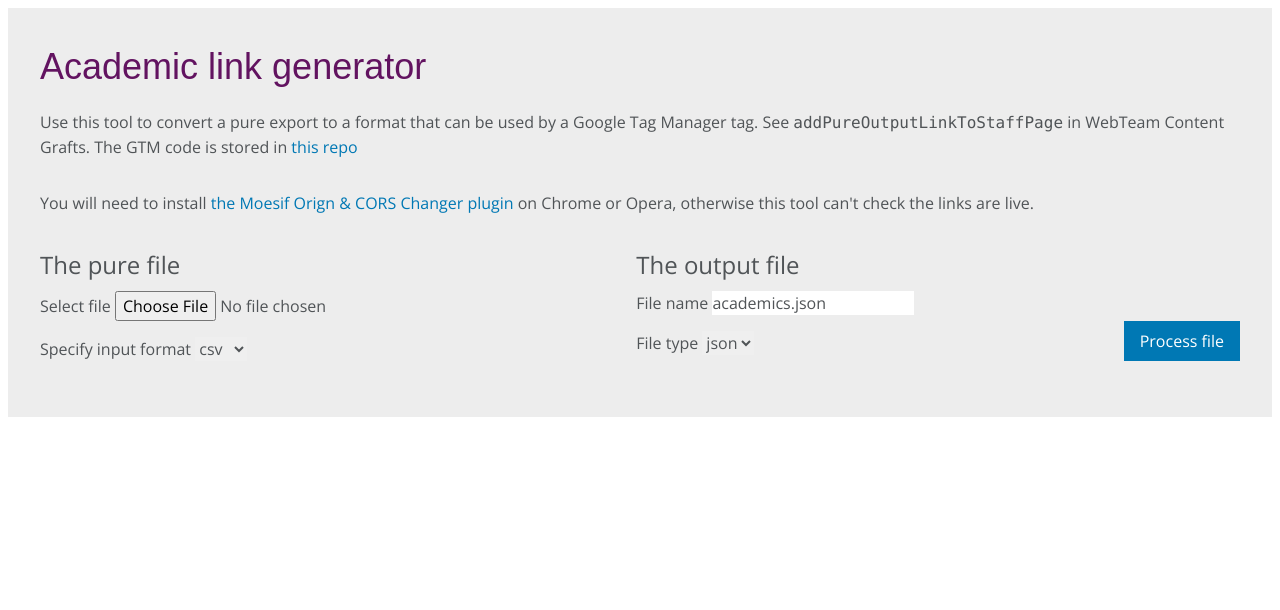
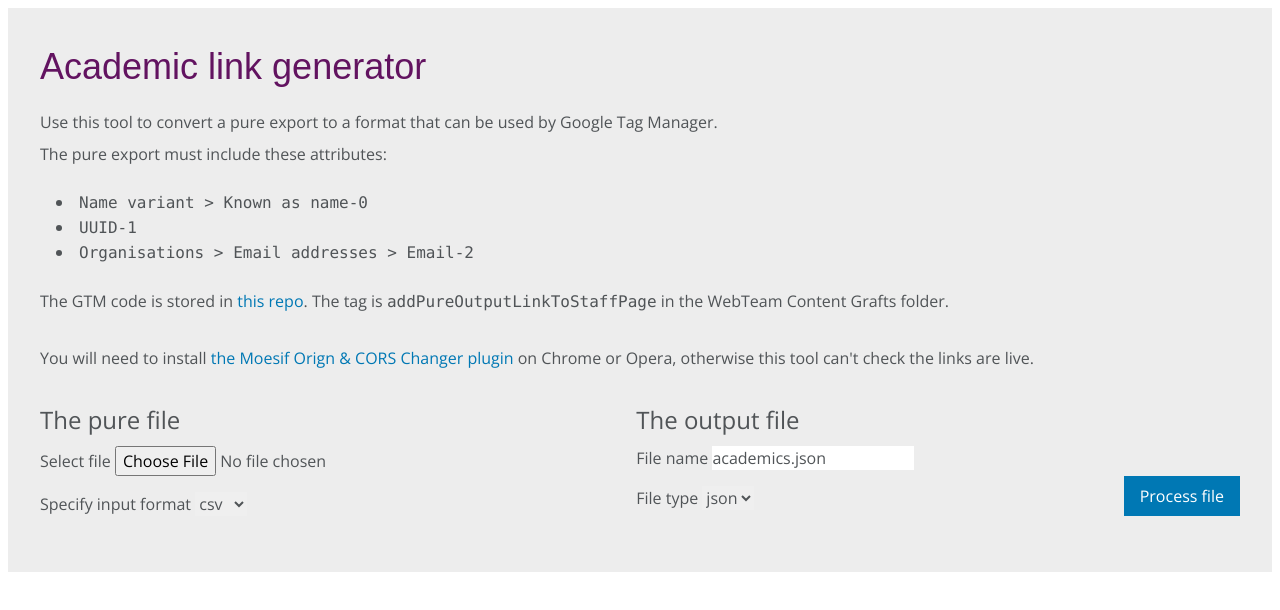
Before and after one commit to WebTeamUoP/html2academics, a Vue app: page / in a window 1280 px wide. Shown: the top 610 px of the page. Built offline with nearby package versions, Linux system fonts and the light colour scheme.

Commit message:
Reworded intro text

```diff
--- a/src/components/App.vue
+++ b/src/components/App.vue
@@ -5,16 +5,39 @@
 				Academic link generator
 			</h1>
 			<div class="py-4">
-				<p>
+				<p class="pb-2">
 					Use this tool to convert a pure export to a format that can
-					be used by a Google Tag Manager tag. See
-					<code class="font-mono">addPureOutputLinkToStaffPage</code>
-					in WebTeam Content Grafts. The GTM code is stored in
+					be used by Google Tag Manager.
+				</p>
+				<p class="pb-2">
+					The pure export must include these attributes:
+				</p>
+				<ul class="p-4 list-inside list-disc">
+					<li>
+						<code>
+							Name variant > Known as name-0
+						</code>
+					</li>
+					<li>
+						<code>
+							UUID-1
+						</code>
+					</li>
+					<li>
+						<code>
+							Organisations > Email addresses > Email-2
+						</code>
+					</li>
+				</ul>
+				<p class="pt-2">
+					The GTM code is stored in
 					<a
 						href="https://github.com/WebTeamUoP/academicPureLinksGraft"
 						class="text-blue-dark hover:text-blue-light"
 					>
-						this repo</a>
+						this repo</a>. The tag is
+					<code class="font-mono">addPureOutputLinkToStaffPage</code>
+					in the WebTeam Content Grafts folder.
 				</p>
 			</div>
 
```
